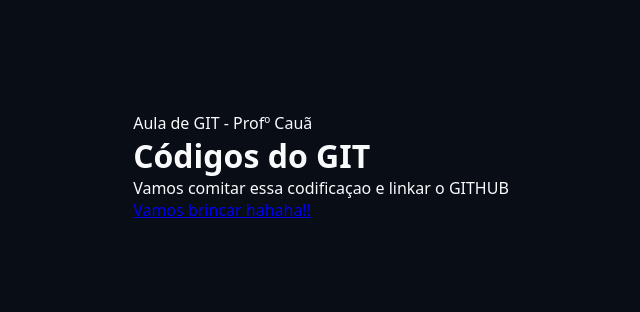
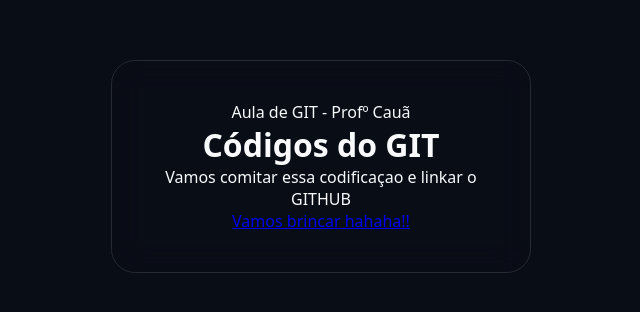
Before and after one commit to mikaelatrombeta-hash/Mikaela_PA, a plain HTML site: page index.html in a window 1280 px wide. Shown: the part 234-546 px from the top of the page, without its empty margins (319-959 px from the left). Drawn offline with Linux system fonts and the light colour scheme.

Commit message:
adicionei um card que da estilo ao cartão principal

```diff
--- a/style.css
+++ b/style.css
@@ -43,3 +43,20 @@
     bottom: 20%;
     right: 25%;
 }
+
+.card {
+    /*estila o cartão principal */
+    position: relative;
+    z-index: 1;
+    backdrop: rgba(255, 255, 255, 0.04);
+    backdrop-filter: blur(16px);
+    -webkit-backdrop-filter: blur(16px);
+    border: 1px solid rgba(255, 255, 255, 0.12);
+    padding: 40px 32px;
+    border-radius: 24px;
+    max-width: 420px;
+    width: 90%;
+    text-align: center;
+    box-shadow: 0 20px 40px rbga(0, 0, 0, 0.5);
+    transition: tranform 0.3s ease, border-color 0.3s ease;
+}
```
